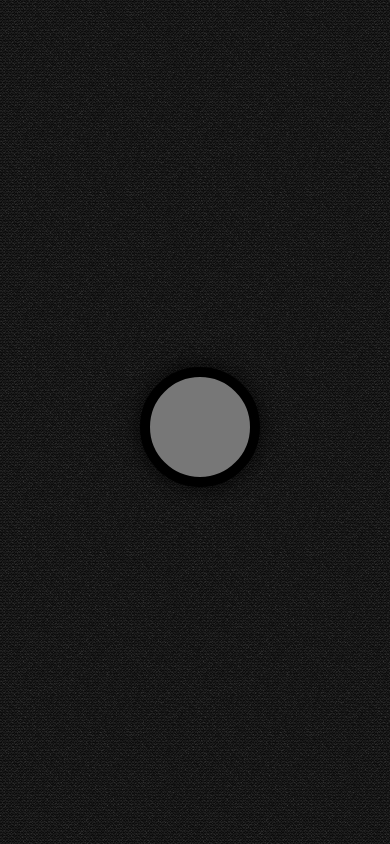
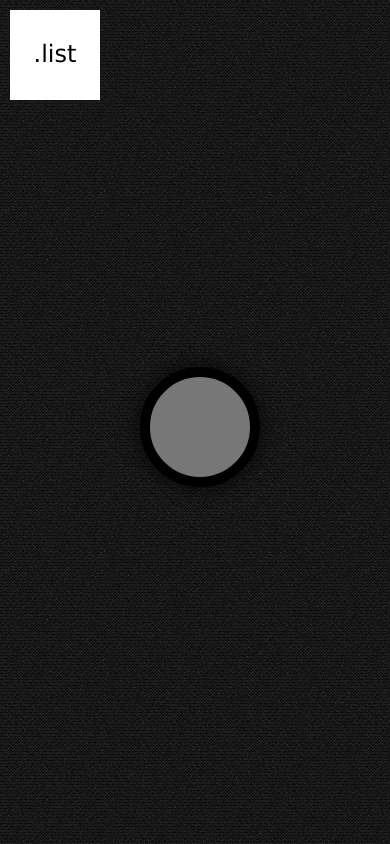
Before and after one commit to Laryllan/Hello_BLE, a plain HTML site: page index.html in a window 390 px wide. Drawn offline with Linux system fonts and the light colour scheme; some packages are replaced by stand-ins of ours.

Commit message:
Version added

```diff
--- a/config.xml
+++ b/config.xml
@@ -3,7 +3,7 @@
         xmlns:gap   = "http://phonegap.com/ns/1.0"
         id          = "de.grothegruppe.#PRODUCTL#"
         versionCode = "10"
-        version     = "#VERSION#">
+        version     = "0.0.0.1">
 
   <name>Hello_BLE</name>
 
--- a/index.html
+++ b/index.html
@@ -7,13 +7,21 @@
 		<script>
 			jQuery(document).ready(function() {
 				var $btn = jQuery(".button");
-				$btn.on("click", function() {
+				$btn.on("touchend", function() {
 					if($btn.is(".on")) {
 						$btn.removeClass("on");
 					}
 					else {
 						$btn.addClass("on");
 					}
+				});
+
+				jQuery("#menu > span[data-menu='list']").on("touchend", function() {
+					bluetoothSerial.list(function(devices) {
+						for(var i = 0; i < devices[i].length; ++i) alert(devices[i].uuid);
+					}, function() {
+						alert("ERROR!");
+					});
 				});
 			});
 		</script>
@@ -39,18 +47,45 @@
 				box-shadow:0px 0px 15px 5px rgba(0, 0, 0, 0.5);
 			}
 
-			.button:active {
-				border-color:#333;
-				box-shadow:0px 0px 15px 2px rgba(0, 0, 0, 0.5)
-			}
-
 			.button.on {
 				background-color:#FF0;
 				box-shadow:0px 0px 40px 20px rgba(255, 255, 0, 0.5);
 			}
+
+			#menu {
+				position:absolute;
+
+				left:10px;
+				top:10px;
+			}
+
+			#menu > span {
+				position:relative;
+				display:inline-block;
+
+				width:90px;
+				height:60px;
+				padding-top:30px;
+
+				background-color:#FFF;
+				color:#000;
+
+				font-family:Verdana;
+				font-size:24px;
+				text-align:center;
+
+				cursor:pointer;
+			}
+
+			#menu > span:active {
+				background-color:#BBB;
+			}
 		</style>
 	</head>
 	<body>
+		<div id="menu">
+			<span data-menu="list">.list</span>
+		</div>
 		<span class="button"></span>
 	</body>
 </html>
```
